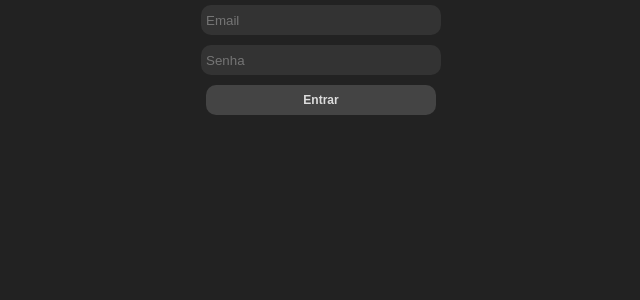
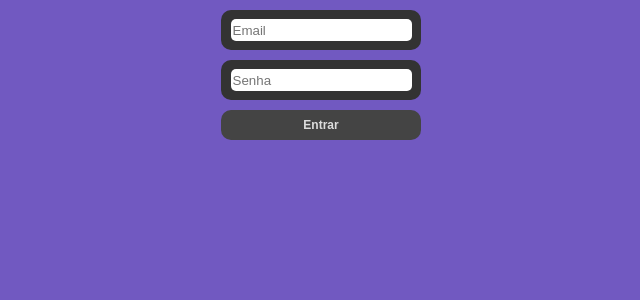
Before and after one commit to eusouakau/app-edu, a React (Create React App) app in the folder frontend/: page /login in a window 1280 px wide. Shown: the top 300 px of the page, without its empty margins (319-959 px from the left). Built offline with nearby package versions, Linux system fonts and the light colour scheme.

Commit message:
refactor(login): renomeia arquivos, ajustes css com styled-components

```diff
--- a/frontend/src/components/AppRoutes.js
+++ b/frontend/src/components/AppRoutes.js
@@ -1,11 +1,10 @@
 import React, { useContext } from 'react'
 
 import { BrowserRouter as Router , Route, Routes, Navigate } from 'react-router-dom';
-import { AuthProvider, AuthContext } from '../contexts/auth';
+import { AuthProvider, AuthContext } from '../contexts/auth-context';
 
-import Auth from '../pages/Auth';
 import Home from '../pages/home/Home';
-
+import Login from '../pages/login/login';
 
 const AppRoutes = () => {
     const Private =({children}) => {
@@ -26,7 +25,7 @@
         <Router>
             <AuthProvider>
                 <Routes>
-                    <Route  exact path="/login" element={<Auth/>}/>
+                    <Route  exact path="/login" element={<Login/>}/>
                     <Route  exact path="/" element={<Private><Home/></Private>}/>
                 </Routes>
             </AuthProvider>
--- /dev/null
+++ b/frontend/src/components/ui/input/input.jsx
@@ -0,0 +1,29 @@
+import React from "react";
+/*
+interface Props {
+    type: string;
+    placeholder: string;
+    id: string;
+    value: string;
+    onChange: (e) => void;
+}
+*/
+const Input = ({
+    type,
+    placeholder,
+    id,
+    value,
+    onChange,
+}) => {
+    return (
+        <input
+            type={type}
+            placeholder={placeholder}
+            id={id}
+            value={value}
+            onChange={onChange}
+        />
+    );
+};
+
+export default Input;
--- a/frontend/src/contexts/auth.jsx
+++ b/frontend/src/contexts/auth-context.jsx
@@ -1,28 +1,24 @@
 import React, { useState, useEffect, createContext} from 'react';
-
 import { useNavigate } from 'react-router-dom';
-
 import { api, createSession } from '../services/api';
 
 export const AuthContext = createContext();
 
 export const AuthProvider = ({ children }) => {
-    const [user, setuser] = useState(null);
+    const [user, setUser] = useState(null);
+    const [isLoading, setIsLoading] = useState(true);
 
     const navigate = useNavigate();
-
-    const [loading, setLoading] = useState(true);
 
     useEffect(() => {
         const recoveredUser = localStorage.getItem('user');
         const token = localStorage.getItem('token');
 
-        if(recoveredUser && token){
-            setuser(JSON.parse(recoveredUser));
+        if (recoveredUser && token) {
+            setUser(JSON.parse(recoveredUser));
             api.defaults.headers.Authorization = `Bearer ${token}`;
         }
-
-        setLoading(false);
+        setIsLoading(false);
     }, []);
 
     const login = async (email, password) => {
@@ -36,21 +32,21 @@
 
         api.defaults.headers.Authorization = `Bearer ${token}`;
 
-        setuser(loggedUser);
+        setUser(loggedUser);
         navigate("/");
-
     };
 
-    const logout = ( ) => {
+    const logout = () => {
         localStorage.removeItem("user");
         localStorage.removeItem("token");
         api.defaults.headers.Authorization = null;
-        setuser(null);
+        setUser(null);
         navigate("/login");
     };
+
     return (
-    <AuthContext.Provider value={{authenticated: !!user, user, loading, login, logout}}>
-        {children}
-    </AuthContext.Provider>
+        <AuthContext.Provider value={{authenticated: !!user, user, isLoading, login, logout}}>
+            {children}
+        </AuthContext.Provider>
     );
 }
--- a/frontend/src/pages/Auth/auth.css
+++ /dev/null
@@ -1,96 +0,0 @@
-* {
-    background-color: #222;
-    color: white;
-  }
-  .auth {
-    text-align: center;
-  }
-
-  .logo {
-    display: center;
-    margin-top: 120px;
-  }
-
-  .logo img {
-    width: 300px;
-    height: 15%;
-    padding: 50px;
-  }
-
-  .input-name input{
-      display: center;
-      margin: 5px;
-      color: #ddd;
-      background-color: #333;
-      border-radius: 10px;
-      padding: 5px;
-      width: 230px;
-      height: 20px;
-      border: none;
-  }
-
-  .input-email input{
-      display: center;
-      margin: 5px;
-      color: #ddd;
-      background-color: #333;
-      border-radius: 10px;
-      padding: 5px;
-      width: 230px;
-      height: 20px;
-      border: none;
-  }
-
-  .input-password input{
-      display: center;
-      margin: 5px;
-      color: #ddd;
-      background-color: #333;
-      border-radius: 10px;
-      padding: 5px;
-      width: 230px;
-      height: 20px;
-      border: none;
-  }
-
-
-  .button1 button{
-          display: center;
-          background-color: #ccff00;
-          color: #333;
-          font-weight: 800;
-          margin-top: 40px;
-          margin-bottom: 5px;
-          width: 230px;
-          height: 30px;
-          font-size: 12px;
-          border-radius: 10px;
-          padding: 5px;
-          border: none;
-      }
-
-  .button1 button:hover {
-      background-color: #df1;
-      color: #eeeeee;
-      cursor: pointer;
-  }
-
-  .button2 button{
-      display: center;
-      background-color: #444;
-      color: #ddd;
-      font-weight: 800;
-      margin: 5px;
-      width: 230px;
-      height: 30px;
-      font-size: 12px;
-      border-radius: 10px;
-      padding: 5px;
-      border: none;
-  }
-
-  .button2 button:hover {
-  background-color: #333;
-  color: #eeeeee;
-  cursor: pointer;
-  }
--- a/frontend/src/pages/Auth/index.js
+++ /dev/null
@@ -1,53 +0,0 @@
-import React, { useState, useContext} from "react";
-import { AuthContext} from "../../contexts/auth";
-
-
-import './auth.css';
-
-function Auth() {
-    const { authenticated, login } = useContext(AuthContext);
-
-    const [email, setEmail] = useState("");
-    const [password, setPassword] = useState("");
-
-    const handleClick = (e) => {
-       e.preventDefault()
-    login(email, password);
-    }
-
-    return (
-        <div className="auth">
-            <form className="auth-form" onSubmit={handleClick}>
-
-              <div className="input-email">
-                    <input
-                        type="email"
-                        placeholder="Email"
-                        id="email"
-                        value={email}
-                        onChange={e => setEmail(e.target.value)}
-                    />
-              </div>
-              <div className="input-password">
-                    <input
-                        placeholder="Senha"
-                        type="password"
-                        id="password"
-                        value={password}
-                        onChange={e => setPassword(e.target.value)}
-                    />
-
-            </div>
-
-
-            <div className="button2">
-                <button className="login-button" type="submit">Entrar</button>
-            </div>
-
-              </form>
-          </div>
-
-
-    )
-}
-export default Auth;
--- a/frontend/src/pages/home/Home.js
+++ b/frontend/src/pages/home/Home.jsx
@@ -1,6 +1,6 @@
 import React, { Fragment, useContext } from "react";
 
-import { AuthContext } from "../../contexts/auth";
+import { AuthContext } from "../../contexts/auth-context";
 
 const Home = () => {
     const { authenticated, logout } = useContext(AuthContext);
--- /dev/null
+++ b/frontend/src/pages/login/login.jsx
@@ -0,0 +1,46 @@
+import React, { useState, useContext} from "react";
+import Input from "../../components/ui/input/input";
+import { AuthContext } from "../../contexts/auth-context";
+import { ButtonStyled, Container, InputContainer } from "./style";
+
+const Login = () => {
+    const { authenticated, login } = useContext(AuthContext);
+
+    const [email, setEmail] = useState("");
+    const [password, setPassword] = useState("");
+
+    const handleClick = e => {
+        e.preventDefault()
+        login(email, password);
+    }
+
+    return (
+        <Container>
+            <form onSubmit={handleClick}>
+                <InputContainer>
+                    <Input
+                        type="email"
+                        placeholder="Email"
+                        id="email"
+                        value={email}
+                        onChange={e => setEmail(e.target.value)}
+                    />
+                </InputContainer>
+
+                <InputContainer>
+                    <Input
+                        placeholder="Senha"
+                        type="password"
+                        id="password"
+                        value={password}
+                        onChange={e => setPassword(e.target.value)}
+                    />
+                </InputContainer>
+
+                <ButtonStyled type="submit">Entrar</ButtonStyled>
+            </form>
+        </Container>
+    )
+}
+
+export default Login;
--- /dev/null
+++ b/frontend/src/pages/login/style.js
@@ -0,0 +1,80 @@
+import styled from "styled-components";
+
+export const Container = styled.div`
+  display: flex;
+  justify-content: center;
+  margin: auto 0;
+
+  form {
+    width: 200px;
+  }
+`;
+
+export const InputContainer = styled.div`
+  display: flex;
+  justify-content: center;
+  align-items: center;
+
+  width: 100%;
+  height: 40px;
+  margin-top: 10px;
+
+  color: #ddd;
+  background: #333;
+  border-radius: 10px;
+  border: none;
+
+  input{
+    height: 20px;
+    border-radius: 5px;
+    border: none;
+  }
+`;
+
+export const ButtonStyled = styled.button`
+  width: 100%;
+  height: 30px;
+  margin-top: 10px;
+
+  border-radius: 10px;
+  border: none;
+  background: #444;
+
+  color: #ddd;
+  font-weight: 800;
+  font-size: 12px;
+
+  :hover {
+    background: #333;
+    color: #eeeeee;
+    cursor: pointer;
+  }
+`;
+
+
+/*
+* {
+    background-color: #222;
+    color: white;
+  }
+
+  .button2 button{
+      display: center;
+      background-color: #444;
+      color: #ddd;
+      font-weight: 800;
+      margin: 5px;
+      width: 230px;
+      height: 30px;
+      font-size: 12px;
+      border-radius: 10px;
+      padding: 5px;
+      border: none;
+  }
+
+  .button2 button:hover {
+  background-color: #333;
+  color: #eeeeee;
+  cursor: pointer;
+  }
+*/
```
Also changed, not shown: frontend/package.json (+7 -1 lines), 1 other file (tests, documents, lock files or other folders).
